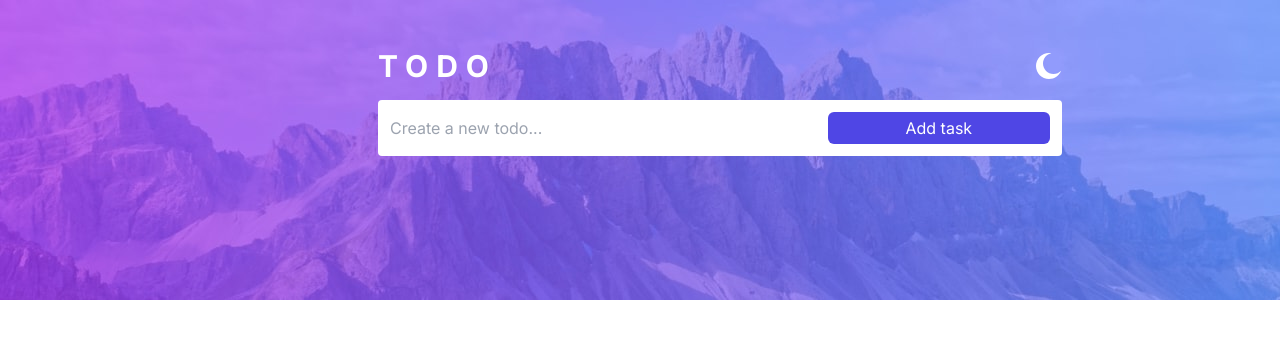
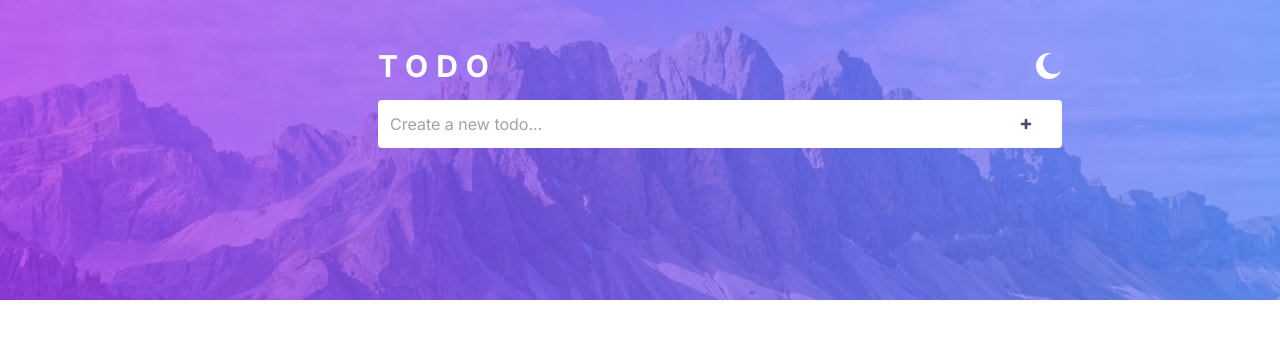
Before and after one commit to Nandani-Paliwal/todo-app, a Next.js app: page / in a window 1280 px wide. Shown: the top 338 px of the page. Built offline with nearby package versions, Linux system fonts and the light colour scheme.

Commit message:
fix: add task ui

```diff
--- a/components/todo.tsx
+++ b/components/todo.tsx
@@ -2,6 +2,7 @@
 
 import Image from "next/image";
 import { MdCancel } from "react-icons/md";
+import { TiPlus } from "react-icons/ti";
 import { useState } from "react";
 
 export default function Todo() {
@@ -112,7 +113,7 @@ export default function Todo() {
             />
           </div>
           <div
-            className={`flex justify-start space-x-4 items-center py-3 px-3 rounded w-full font-normal border-verylightgray ${
+            className={`flex justify-end space-x-4 items-center py-3 px-3 rounded w-full font-normal border-verylightgray ${
               isDarkMode
                 ? "bg-lightdark text-lightgrayishblue "
                 : "bg-white text-darkgrayishblue"
@@ -137,9 +138,9 @@ export default function Todo() {
 
             <button
               onClick={addTask}
-              className="border-gray-300 w-1/2 bg-indigo-600 text-white px-4 py-1 rounded-md hover:bg-indigo-700 disabled:cursor-not-allowed cursor-pointer"
+              className="px-4 py-1 rounded-full disabled:cursor-not-allowed cursor-pointer"
             >
-              Add task
+               <TiPlus />
             </button>
           </div>
           <div
```
